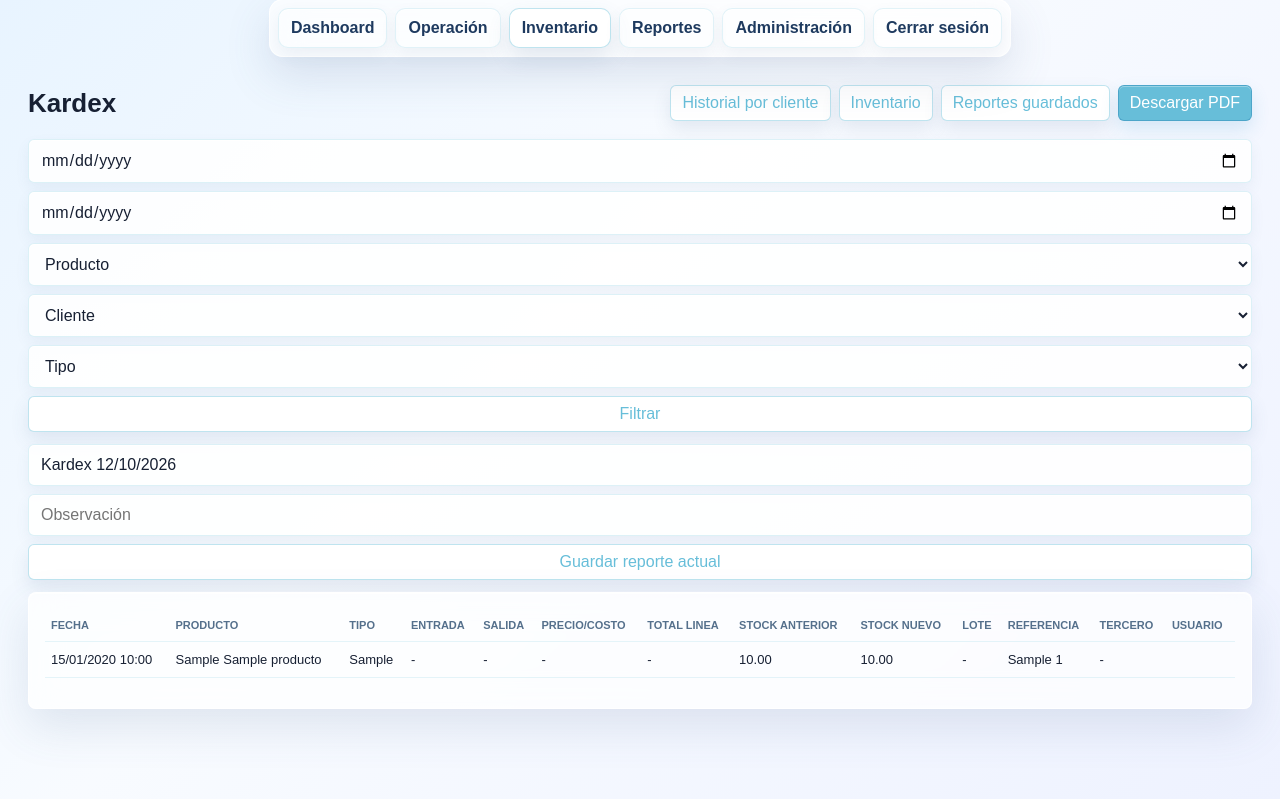
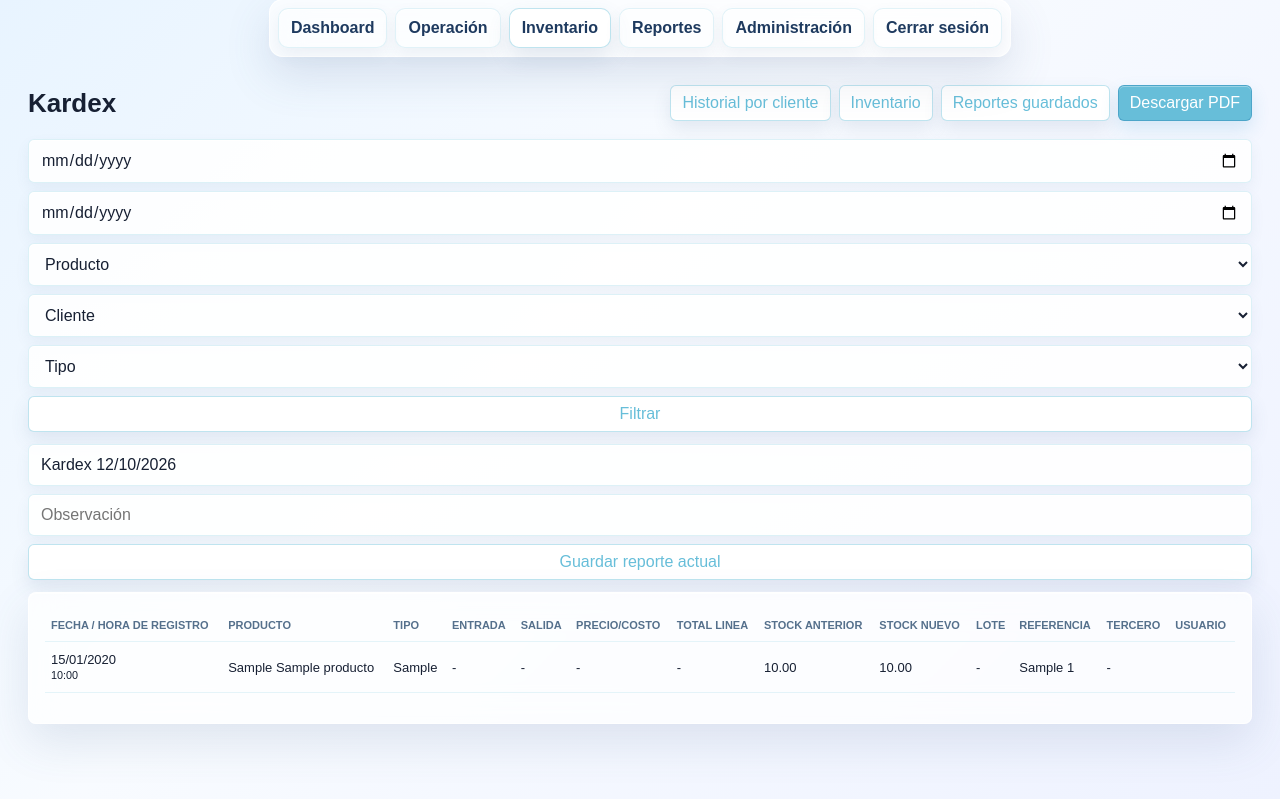
Before and after one commit to HectorFernandoDuranSilva/Sistema_San_Benjamin-Supra_Medic, a Laravel app: page /reportes/kardex in a window 1280 px wide. Shown: the part 17-816 px from the top of the page. Run offline with Laravel 12, Linux system fonts and the light colour scheme; the visitor is signed in with stand-in values (Sample User, id 1); tables that the repository leaves empty hold one stand-in row (values such as "Sample post").

Commit message:
fix: show inventory movement registration time

```diff
--- a/resources/views/reportes/kardex-pdf.blade.php
+++ b/resources/views/reportes/kardex-pdf.blade.php
@@ -43,7 +43,7 @@
     <table>
         <thead>
             <tr>
-                <th>Fecha</th>
+                <th>Fecha / hora de registro</th>
                 <th>Código</th>
                 <th>Producto</th>
                 <th>Tipo</th>
@@ -62,7 +62,8 @@
         <tbody>
             @foreach($movimientos as $m)
                 <tr>
-                    <td>{{ $m->fecha_movimiento->format('d/m/Y H:i') }}</td>
+                    @php($horaRegistro = $m->created_at ?: $m->fecha_movimiento)
+                    <td>{{ $m->fecha_movimiento->format('d/m/Y') }}<br>{{ $horaRegistro->format('H:i') }}</td>
                     <td>{{ $m->producto?->codigo }}</td>
                     <td>{{ $m->producto?->nombre }}</td>
                     <td>{{ ucfirst(str_replace('_', ' ', $m->tipo_movimiento)) }}</td>
--- a/resources/views/reportes/kardex.blade.php
+++ b/resources/views/reportes/kardex.blade.php
@@ -54,7 +54,7 @@
     <table>
         <thead>
             <tr>
-                <th>Fecha</th>
+                <th>Fecha / hora de registro</th>
                 <th>Producto</th>
                 <th>Tipo</th>
                 <th>Entrada</th>
@@ -72,7 +72,8 @@
         <tbody>
             @forelse($movimientos as $m)
                 <tr>
-                    <td>{{ $m->fecha_movimiento->format('d/m/Y H:i') }}</td>
+                    @php($horaRegistro = $m->created_at ?: $m->fecha_movimiento)
+                    <td>{{ $m->fecha_movimiento->format('d/m/Y') }}<br><small>{{ $horaRegistro->format('H:i') }}</small></td>
                     <td>{{ $m->producto?->codigo }} {{ $m->producto?->nombre }}</td>
                     <td>{{ ucfirst(str_replace('_', ' ', $m->tipo_movimiento)) }}</td>
                     <td>{{ in_array($m->tipo_movimiento, ['entrada', 'ajuste_positivo', 'devolucion', 'anulacion'], true) ? number_format($m->cantidad, 2) : '-' }}</td>
```
